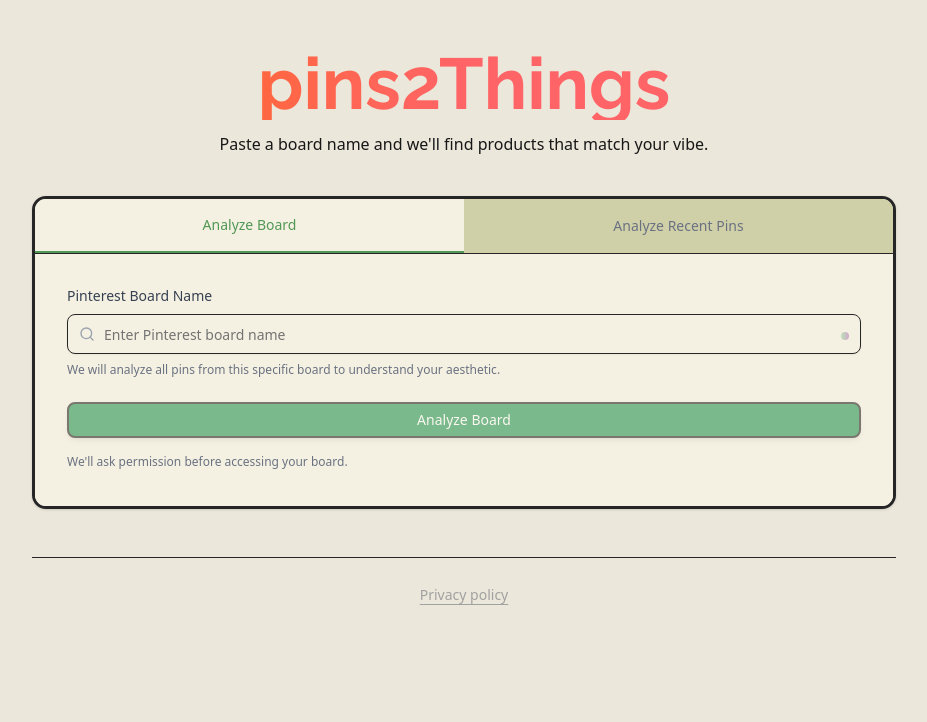
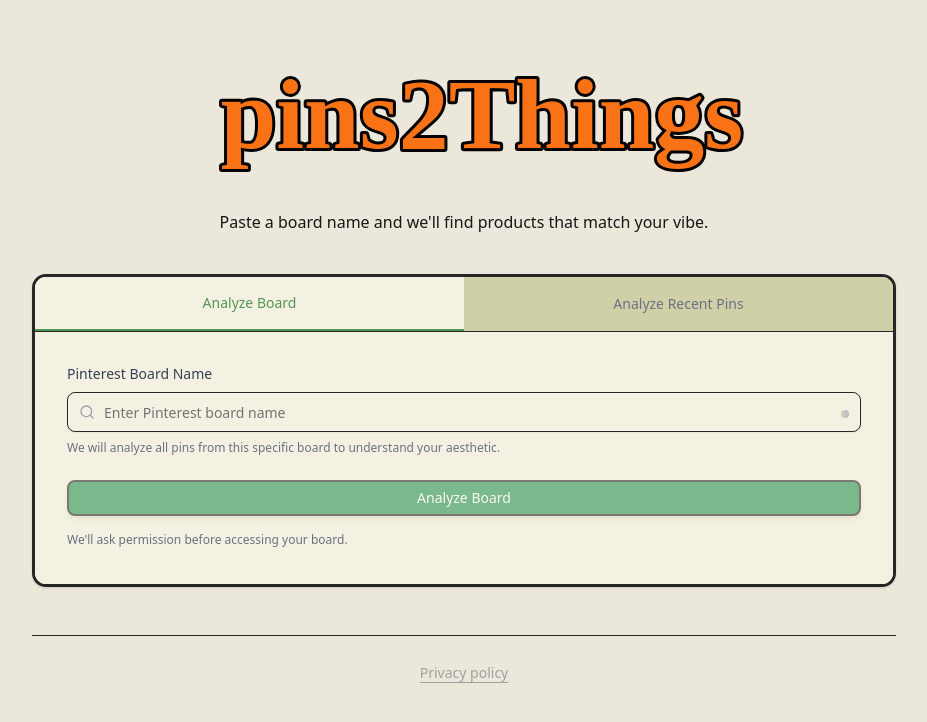
Before and after one commit to noor1711/pins2Things, a Next.js app in the folder frontend/: page / in a window 1280 px wide. Shown: the top 722 px of the page, without its empty margins (176-1103 px from the left). Built offline with nearby package versions, Linux system fonts and the light colour scheme; no server answers.

Commit message:
feat: updated heading

```diff
--- a/frontend/src/app/page.js
+++ b/frontend/src/app/page.js
@@ -13,6 +13,7 @@
 import { useAuth } from "@/context/AuthContext";
 import ConsentModal from "@/components/ConsentModal";
 import { useSearchParams } from "next/navigation";
+import { Header } from "@/components/header";
 
 const recommendationToCardItemMapper = (recommendations) => {
   return recommendations?.recommendations?.map((item, index) => ({
@@ -99,9 +100,7 @@
       <div className="container mx-auto px-4 py-12 max-w-4xl relative z-10">
         <ErrorMessage error={error} onDismiss={() => setError(null)} />
         <header className="mb-10 text-center">
-          <h1 className="text-3xl font-extrabold font-raleway md:text-7xl bg-gradient-to-r from-orange-500 via-red-400 to-red-400 bg-clip-text text-transparent">
-            pins2Things
-          </h1>
+          <Header />
           <p className="text-neutral-900 mt-3">
             Paste a board name and we&apos;ll find products that match your
             vibe.
--- /dev/null
+++ b/frontend/src/components/Header.jsx
@@ -0,0 +1,35 @@
+"use client";
+import React from "react";
+
+export const Header = () => {
+  return (
+    <>
+      <svg
+        xmlns="http://www.w3.org/2000/svg"
+        width="720"
+        height="150"
+        viewBox="0 0 720 150"
+      >
+        <text x="450" y="100" className="colorText">
+          pins2Things
+        </text>
+      </svg>
+      <style jsx>
+        {`
+          .colorText {
+            stroke-width: 6px;
+            paint-order: stroke;
+          }
+          text {
+            font: 100px bold sans-serif;
+            font-weight: 900;
+            stroke-linejoin: round;
+            text-anchor: middle;
+            fill: #f97316;
+            stroke: black;
+          }
+        `}
+      </style>
+    </>
+  );
+};
```
